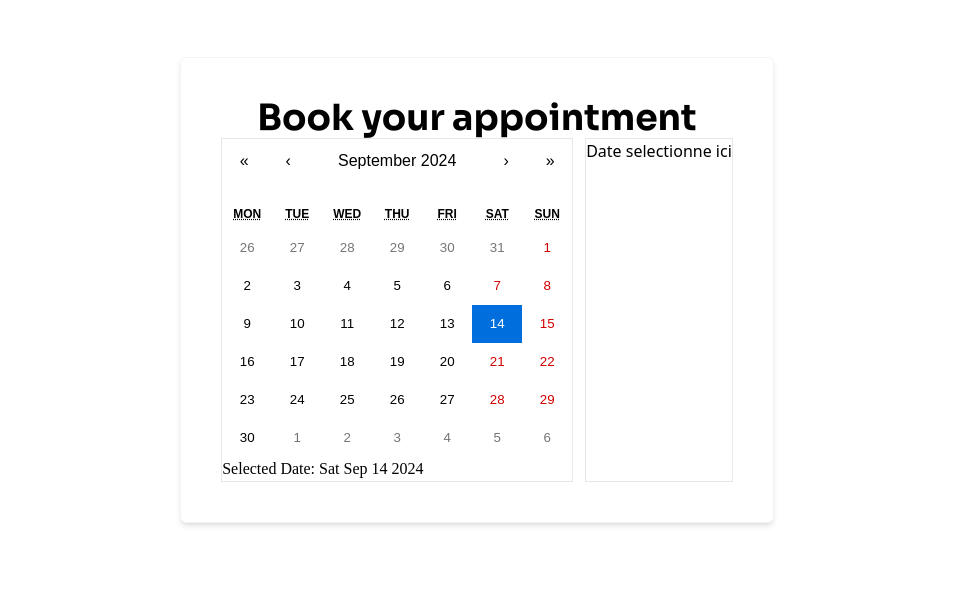
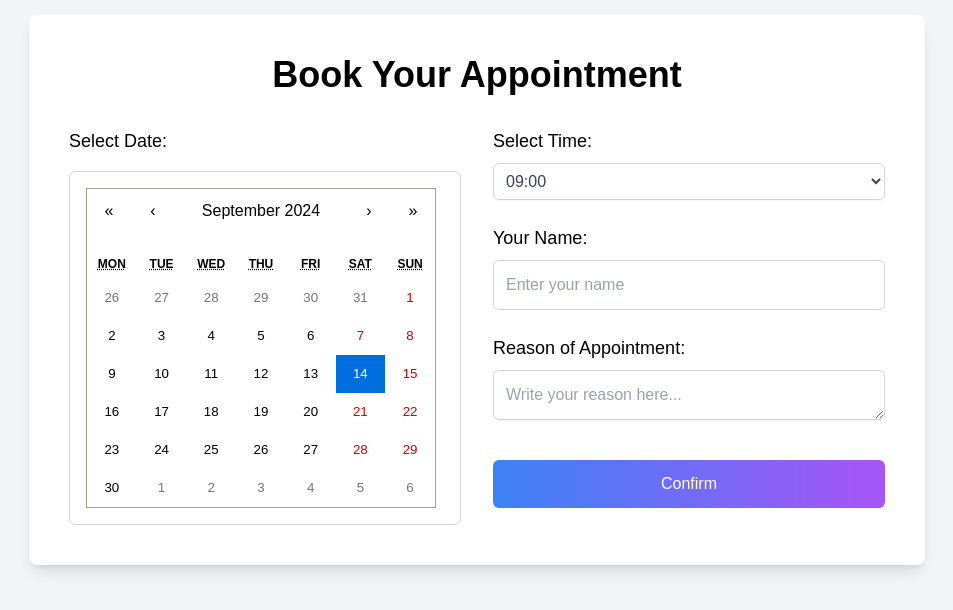
Before and after one commit to jordanaaccrombessy277/figmatocode-ed2-week4-groupe4, a React (Create React App) app: page /making-appointment in a window 1280 px wide. Shown: the part 110-720 px from the top of the page, without its empty margins (163-1116 px from the left). Built offline with nearby package versions, Linux system fonts and the light colour scheme.

Commit message:
Task Completed

```diff
--- a/src/App.js
+++ b/src/App.js
@@ -1,6 +1,7 @@
 import { BrowserRouter, Routes, Route } from 'react-router-dom'
 import { Home,NotFound,DashboardAdmin,DashbordUser,MakingAppointment } from './pages';
 import { DashboardLayout } from './layouts';
+
 
 function App() {
   return (
--- a/src/Calendar.css
+++ b/src/Calendar.css
@@ -1,8 +1,11 @@
 /* Calendar.css */
 /* Styles pour le calendrier et la police Sora */
 
-.Sample {
-    font-family: 'Sora', sans-serif;
+body, .Sample, .Sample__container, .Sample__container__content {
+    font-family: 'Sora', sans-serif; /* Applique la police Sora globalement */
+  }
+
+  .Sample {
     display: flex;
     justify-content: center;
     align-items: center;
@@ -14,22 +17,18 @@
     flex-direction: row;
     flex-wrap: wrap;
     align-items: flex-start;
-    font-family: 'Sora';
   }
 
   .Sample__container > * > * {
-
     border: none;
   }
 
   .Sample__container__content {
     display: flex;
-    max-width: 100%;
     flex-basis: 420px;
     flex-direction: column;
     flex-grow: 100;
     align-items: stretch;
-
   }
 
   .Sample__container__content .react-calendar {
--- /dev/null
+++ b/src/Components/TimeSelect.jsx
@@ -0,0 +1,37 @@
+import React from 'react';
+
+const hours = Array.from({ length: 24 }, (_, i) => i.toString().padStart(2, '0'));
+const minutes = ['00', '30'];
+
+const TimeSelect = ({ selectedTime, onTimeChange }) => {
+  const handleTimeChange = (e) => {
+    onTimeChange(e.target.value);
+  };
+
+  return (
+    <div className="flex flex-col cursor-pointer">
+      <label className="text-lg font-medium mb-2">Select Time:</label>
+      <div className="relative cursor-pointer">
+        <select
+          value={selectedTime}
+          onChange={handleTimeChange}
+          className="block w-full p-2 bg-white border border-gray-300 rounded-md shadow-sm focus:outline-none focus:ring-2 focus:ring-blue-500 focus:border-blue-500 text-gray-700"
+        >
+          {hours.map((hour) =>
+            minutes.map((minute) => {
+              const time = `${hour}:${minute}`;
+              return (
+                <option key={time} value={time}>
+                  {time}
+                </option>
+              );
+            })
+          )}
+        </select>
+
+      </div>
+    </div>
+  );
+};
+
+export default TimeSelect;
--- a/src/Components/selectedDate.jsx
+++ /dev/null
@@ -1,12 +0,0 @@
-// DisplaySelectedDate.jsx
-import React from 'react';
-
-function DisplaySelectedDate({ selectedDate }) {
-  return (
-    <div>
-      <p>Selected Date: {selectedDate.toDateString()}</p>
-    </div>
-  );
-}
-
-export default DisplaySelectedDate;
--- /dev/null
+++ b/src/TimeSelect.css
@@ -0,0 +1,48 @@
+/* TimeSelect.css */
+.time-select-container {
+    display: flex;
+    flex-direction: column;
+    align-items: center;
+  }
+
+  .custom-select {
+    position: relative;
+    display: inline-block;
+    width: 150px;
+  }
+
+  .custom-select select {
+    background-color: #ffffff;
+    border: 1px solid #ddd;
+    border-radius: 5px;
+    padding: 10px;
+    font-family: 'Sora', sans-serif;
+    font-size: 16px;
+    color: #333;
+    appearance: none;
+    width: 100%;
+  }
+
+  .custom-select::after {
+    content: '▼';
+    position: absolute;
+    right: 10px;
+    top: 50%;
+    transform: translateY(-50%);
+    font-size: 14px;
+    color: #333;
+    pointer-events: none;
+  }
+
+  .custom-select select:focus {
+    outline: none;
+    border-color: #3f51b5;
+  }
+
+  .custom-select__arrow {
+    position: absolute;
+    top: 50%;
+    right: 10px;
+    transform: translateY(-50%);
+    pointer-events: none;
+  }
--- a/src/pages/MakingAppointment.jsx
+++ b/src/pages/MakingAppointment.jsx
@@ -1,20 +1,56 @@
-import React from 'react'
-import { useState } from 'react';
+import React, { useState } from 'react';
 import Calendar from 'react-calendar';
 import 'react-calendar/dist/Calendar.css';
 import '../Calendar.css';
-import DisplaySelectedDate from '../Components/selectedDate'
+import TimeSelect from '../Components/TimeSelect';
 
 function MakingAppointment() {
+  // État pour la date sélectionnée, l'heure, le nom et la raison de l'appel
+  const [date, setDate] = useState(new Date());
+  const [selectedTime, setSelectedTime] = useState('09:00');
+  const [name, setName] = useState('');
+  const [reason, setReason] = useState('');
+  // État pour afficher ou masquer le popup
+  const [showModal, setShowModal] = useState(false);
+  // État pour le message de confirmation
+  const [confirmationMessage, setConfirmationMessage] = useState('');
 
-  const [date, setDate] = useState(new Date());
-
+  // Fonction pour gérer les changements de date
   const handleDateChange = (newDate) => {
     setDate(newDate);
-    // Pass the selected date to the child component
-    // Here, you can use a callback function or state management
   };
 
+  // Fonction pour gérer les changements d'heure
+  const handleTimeChange = (time) => {
+    setSelectedTime(time);
+  };
+
+  // Fonction pour gérer les changements dans le champ du nom
+  const handleNameChange = (e) => {
+    setName(e.target.value);
+  };
+
+  // Fonction pour gérer les changements dans le champ de raison
+  const handleReasonChange = (e) => {
+    setReason(e.target.value);
+  };
+
+  // Fonction pour afficher un message de confirmation
+  const handleConfirm = () => {
+    // Vérifier que tous les champs sont remplis
+    if (name && reason && selectedTime) {
+      // Créer le message de confirmation
+      const formattedDate = date.toLocaleDateString(); // Formater la date
+      const message = `${name}, your appointment is registered for ${reason} for ${formattedDate} at ${selectedTime}.`;
+      // Mettre à jour l'état du message de confirmation et afficher le popup
+      setConfirmationMessage(message);
+      setShowModal(true);
+    } else {
+      alert('Please fill in all fields.');
+    }
+  };
+
+  // Fonction pour ajouter des classes CSS conditionnelles pour les dates du calendrier
   const tileClassName = ({ date, view }) => {
     if (view === 'month') {
       const currentMonth = new Date().getMonth();
@@ -29,37 +65,89 @@ function MakingAppointment() {
   };
 
   return (
-   <div className='flex inset-0 fixed justify-center items-center'>
-      <div className="bg-white shadow-md rounded-md p-10 border-gray-100 border-[1px]">
-        <h1 className="lg:text-4xl text-2xl font-Sora-Bold text-center">
-          Book your appointment
+    <div className="flex justify-center items-center font-Sora min-h-screen bg-gray-100 p-4">
+      <div className="bg-white shadow-lg rounded-lg p-10 w-full max-w-4xl">
+        <h1 className="text-3xl lg:text-4xl font-bold text-center mb-8">
+          Book Your Appointment
         </h1>
-        <div className="flex flex-col lg:flex-row gap-3">
-          {/* La div du clandrier */}
-          <div className='border'>
-               <div className="Sample">
-                  <div className="Sample__container">
-                    <main className="Sample__container__content">
+
+        <div className="flex flex-col lg:flex-row gap-8">
+          {/* Section pour le calendrier */}
+          <div className="lg:w-1/2">
+            <p className="text-lg font-medium mb-4">Select Date:</p>
+            <div className="border border-gray-300 rounded-md p-4">
               <Calendar
                 onChange={handleDateChange}
                 value={date}
                 tileClassName={tileClassName}
               />
-                      <DisplaySelectedDate selectedDate={date} />
-                    </main>
             </div>
           </div>
-          </div>
-          {/* la div des inputs */}
-          <div className="border">
-            Date selectionne ici
+
+          {/* Section pour les champs de saisie */}
+          <div className="lg:w-1/2 flex flex-col gap-6">
+            {/* Sélecteur d'heure */}
+            <div>
+              <TimeSelect selectedTime={selectedTime} onTimeChange={handleTimeChange} />
             </div>
 
+            {/* Champ pour le nom */}
+            <div>
+              <label className="text-lg font-medium mb-2">Your Name:</label>
+              <input
+                type="text"
+                value={name}
+                onChange={handleNameChange}
+                className="w-full mt-2 p-3 border border-gray-300 rounded-md focus:ring-2 focus:ring-blue-500 focus:border-blue-500 outline-none"
+                placeholder="Enter your name"
+              />
+            </div>
+
+            {/* Champ pour la raison */}
+            <div>
+              <label htmlFor="reason" className="text-lg font-medium mb-2">
+                Reason of Appointment:
+              </label>
+              <textarea
+                id="reason"
+                rows="1"
+                value={reason}
+                onChange={handleReasonChange}
+                className="block w-full p-3 mt-2 text-gray-700 bg-white border border-gray-300 rounded-md shadow-sm focus:outline-none focus:ring-2 focus:ring-blue-500 focus:border-blue-500"
+                placeholder="Write your reason here..."
+              ></textarea>
+            </div>
+
+            {/* Bouton de confirmation */}
+            <div className="mt-4">
+              <button
+                onClick={handleConfirm}
+                className="w-full py-3 px-6 text-white bg-gradient-to-r from-blue-500 to-purple-500 rounded-md hover:opacity-80"
+              >
+                Confirm
+              </button>
             </div>
 
           </div>
         </div>
-  )
+      </div>
+
+      {/* Popup Modal */}
+      {showModal && (
+        <div className="fixed inset-0 bg-gray-800 backdrop-blur-sm bg-opacity-75 flex items-center justify-center z-50">
+          <div className="bg-white p-6 rounded-lg max-w-sm w-full relative">
+            <button
+              onClick={() => setShowModal(false)}
+              className="absolute top-2 right-2 text-gray-500 hover:text-gray-700 text-2xl"
+            >
+              &times;
+            </button>
+            <p className="text-lg text-green-500">{confirmationMessage}</p>
+          </div>
+        </div>
+      )}
+    </div>
+  );
 }
 
-export default MakingAppointment
+export default MakingAppointment;
```
Lines whose indentation alone changed are shown as unchanged.
